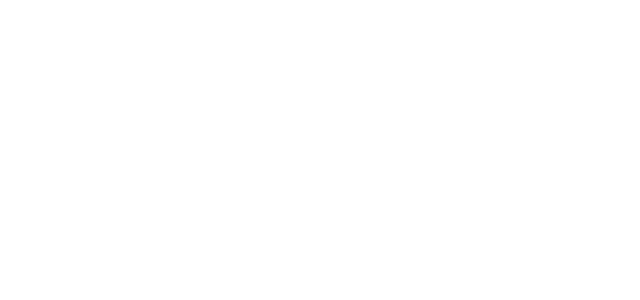
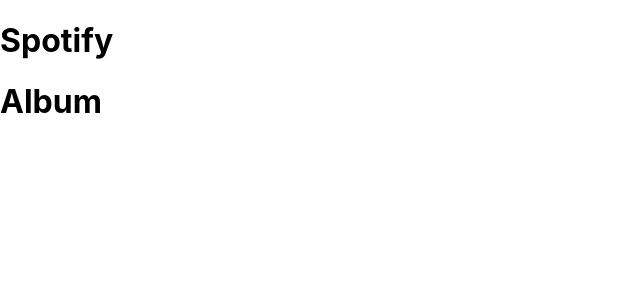
Before and after one commit to noavrd/Spotify, a React (Create React App) app in the folder spotify/: page /album in a window 1280 px wide. Shown: the top 300 px of the page, without its empty margins (0-640 px from the left). Built offline with nearby package versions, Linux system fonts and the light colour scheme.

Commit message:
add routes

```diff
--- a/spotify/Jsons/artists.json
+++ b/spotify/Jsons/artists.json
@@ -3,7 +3,7 @@
         "id":201,
         "name": "Eminem",
         "cover_img":"C:/Users/noavr/Documents/GitHub/noa/Spotify/spotify/Jsons/pictures/eminem.PNG",
-        "albums-list": ["Curtain Call - The Hits (Deluxe Version", "The Marshall Mathers LP2"],
+        "albums-list": ["Curtain Call: The Hits", "The Marshall Mathers LP2"],
         "selected-songs": ["Lose yourself", "Rap God"]
     }, {
         "id":202,
--- a/spotify/src/App.js
+++ b/spotify/src/App.js
@@ -1,7 +1,28 @@
+import {BrowserRouter, Switch, Route, Link} from "react-router-dom";
+import Album from "./Components/Album";
+import Artist from "./Components/Artist";
+import Main from "./Components/Main"
+import Playlist from "./Components/Playlist";
+import Song from "./Components/Song";
+import NotFound from "./Components/NotFound";
 function App() {
   return (
     <div>
-
+      <BrowserRouter>
+      <header>
+        <h1>
+          Spotify
+        </h1>
+      </header>
+      <Switch>
+        <Route exact path="/" component={Main}/>
+        <Route exact path="/song" component={Song} />
+        <Route exact path="/artist" component={Artist} />
+        <Route exact path="/album" component={Album} />
+        <Route exact path="/playlist" component={Playlist} />
+        <Route component={NotFound} />
+      </Switch>
+      </BrowserRouter>
     </div>
   );
 }
--- /dev/null
+++ b/spotify/src/Components/Album.js
@@ -0,0 +1,10 @@
+import {BrowserRouter, Switch, Route, Link} from "react-router-dom";
+function Album() {
+  return (
+    <div>
+     <h1>Album</h1>
+    </div>
+  );
+}
+
+export default Album;
--- /dev/null
+++ b/spotify/src/Components/Artist.js
@@ -0,0 +1,10 @@
+import {BrowserRouter, Switch, Route, Link} from "react-router-dom";
+function Artist() {
+  return (
+    <div>
+     <h1>Artist</h1>
+    </div>
+  );
+}
+
+export default Artist;
--- /dev/null
+++ b/spotify/src/Components/Main.js
@@ -0,0 +1,10 @@
+import {BrowserRouter, Switch, Route, Link} from "react-router-dom";
+function Main() {
+  return (
+    <div>
+     <h1>Main</h1>
+    </div>
+  );
+}
+
+export default Main;
--- /dev/null
+++ b/spotify/src/Components/NotFound.js
@@ -0,0 +1,10 @@
+import {BrowserRouter, Switch, Route, Link} from "react-router-dom";
+function NotFound() {
+  return (
+    <div>
+     <h1>404 Not found</h1>
+    </div>
+  );
+}
+
+export default NotFound;
--- /dev/null
+++ b/spotify/src/Components/Playlist.js
@@ -0,0 +1,10 @@
+import {BrowserRouter, Switch, Route, Link} from "react-router-dom";
+function Playlist() {
+  return (
+    <div>
+     <h1>Playlist</h1>
+    </div>
+  );
+}
+
+export default Playlist;
--- /dev/null
+++ b/spotify/src/Components/Song.js
@@ -0,0 +1,10 @@
+import {BrowserRouter, Switch, Route, Link} from "react-router-dom";
+function Song() {
+  return (
+    <div>
+     <h1>Song</h1>
+    </div>
+  );
+}
+
+export default Song;
```
